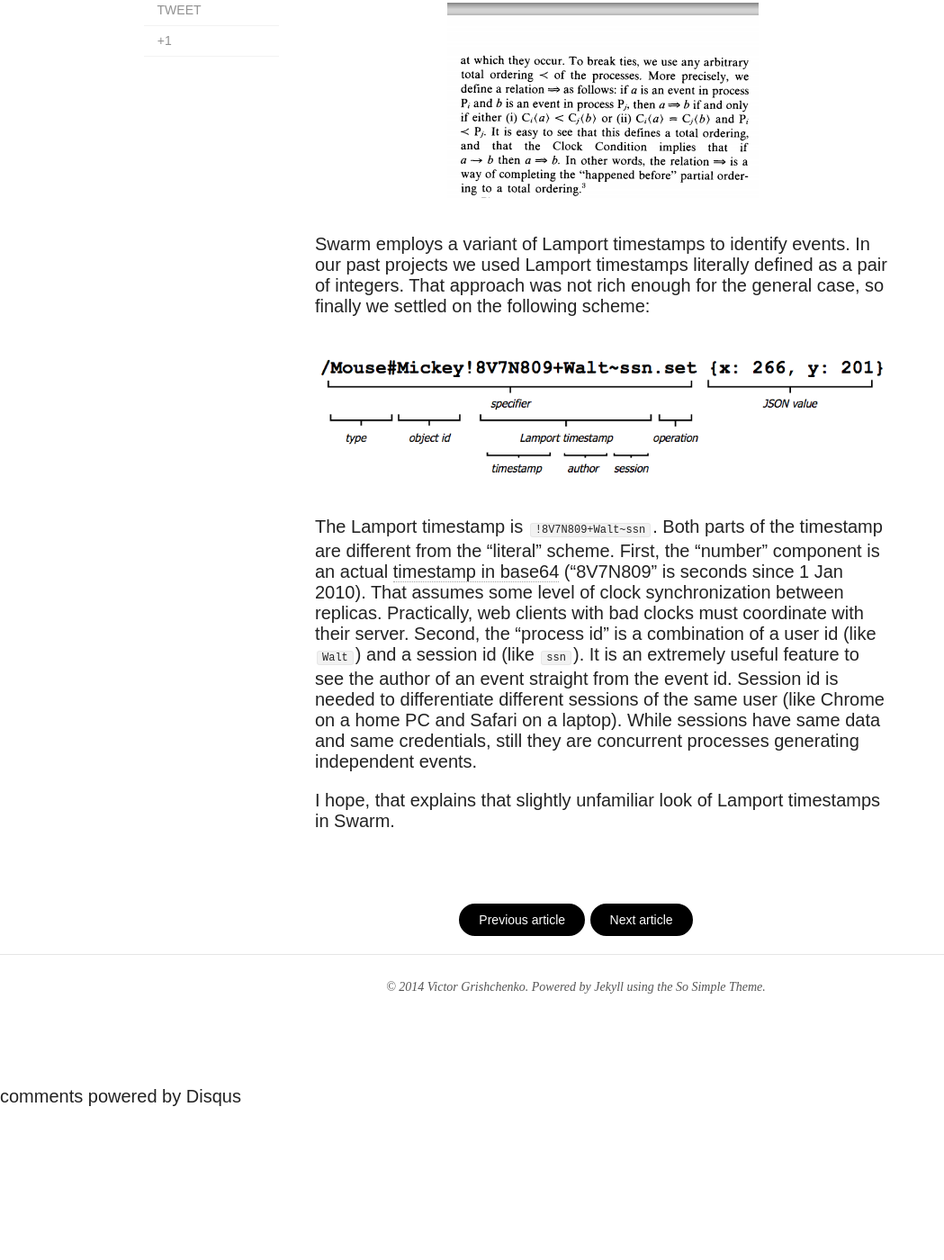
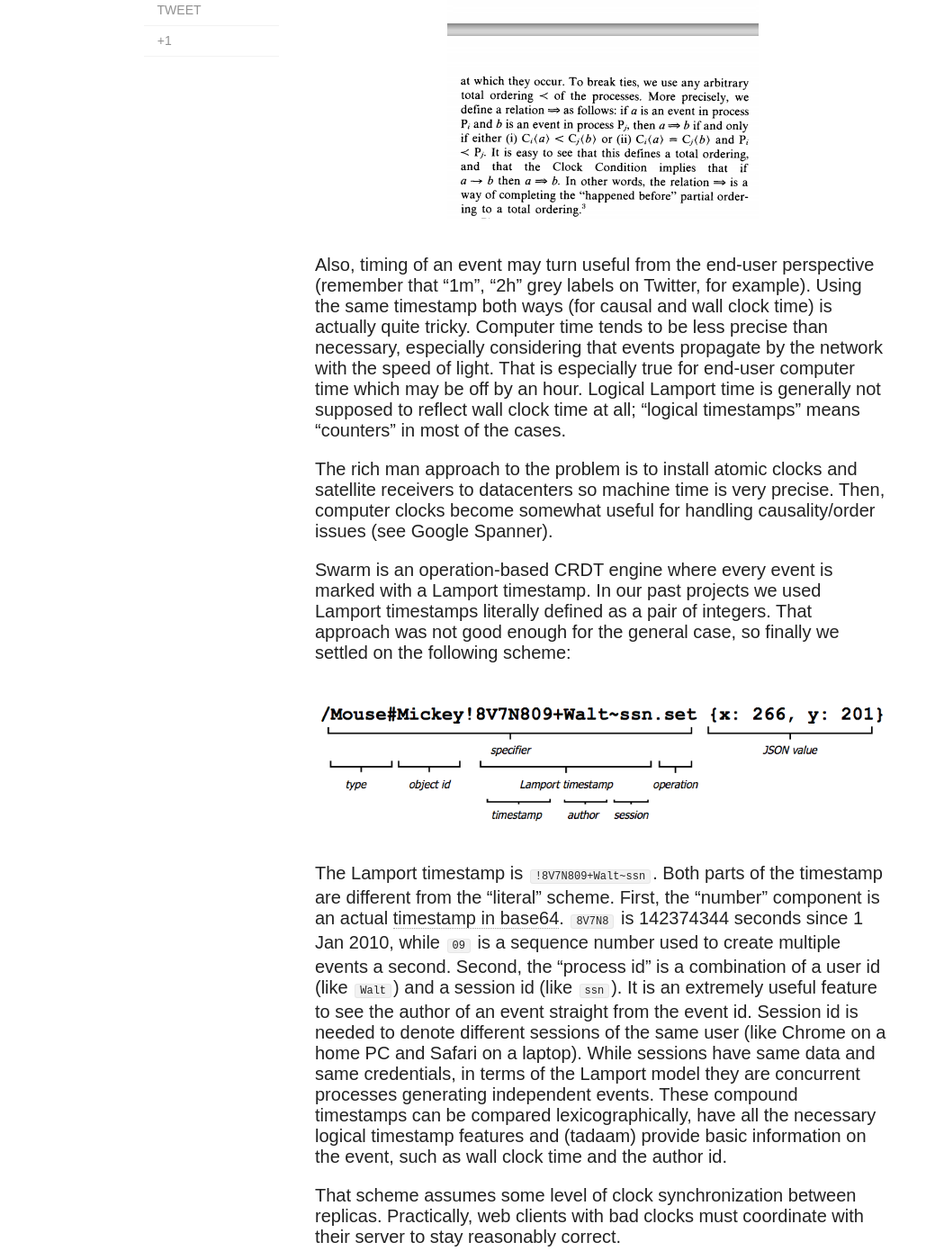
Before and after one commit to swarmdb/swarmdb.github.io, a Jekyll site: the page built from _posts/2014-07-15-lamport.md, in a window 1280 px wide and 1400 px high, scrolled down 1102 px. Shown: the whole window at 90% size, without its empty margins (0-1049 px from the left). Built offline with Jekyll 4.4.1, drawn with Linux system fonts in a browser that asks for light colours; nearby versions of some CDN libraries; comment, search, counter and statistics services are not loaded; before the commit the page ends 2332 px from its top, so only the background shows below that; some of the changed text lies outside the part shown.

Commit message:
post updated: lamport timestamps

```diff
--- a/_posts/2014-07-15-lamport.md
+++ b/_posts/2014-07-15-lamport.md
@@ -13,24 +13,63 @@ comments: true
 share: true
 ---
 
-The original [article](http://research.microsoft.com/en-us/um/people/lamport/pubs/time-clocks.pdf) defines Lamport clocks as, essentially, a tuple of a number (plain timestamp) and a process id.
-Each process stamps its new event with a number, assuming it is greater than any previously known timestamp number.
-Concurrent events created by different processes may have equal timestamp numbers.
-Such tie is resolved in an arbitrary but consistent way, namely by comparing (unique) process ids.
+[Lamport timestamps][wiki] are necessary to sort out event order and causality
+issues in a distributed system.  The original [article][lamport] defines
+Lamport clocks as, essentially, a tuple of a number (plain timestamp) and a
+process id.  Each process stamps its new event with a number, assuming it is
+greater than any previously known timestamp number.  Concurrent events created
+by different processes may have equal timestamp numbers.  Such tie is resolved
+in an arbitrary but consistent way, namely by comparing (unique) process ids.
+
+[lamport]: http://research.microsoft.com/en-us/um/people/lamport/pubs/time-clocks.pdf
+[wiki]: http://en.wikipedia.org/wiki/Lamport_timestamps
 
 ![Lamport: total order definition]({{ site.url }}/images/cite-lamport.png)
 
-Swarm employs a variant of Lamport timestamps to identify events. In our past projects we used Lamport timestamps literally defined as a pair of integers. That approach was not rich enough for the general case, so finally we settled on the following scheme:
+Also, timing of an event may turn useful from the
+end-user perspective (remember that "1m", "2h" grey labels on Twitter,
+for example). Using the same timestamp both ways (for causal and wall clock
+time) is actually quite tricky. Computer time tends to be less precise
+than necessary, especially considering that events propagate by the network
+with the speed of light. That is especially true for end-user computer time
+which may be off by an hour. Logical Lamport time is generally not supposed
+to reflect wall clock time at all; "logical timestamps" means "counters" in
+most of the cases.
+
+The rich man approach to the problem is to install atomic clocks and satellite
+receivers to datacenters so machine time is very precise.  Then, computer
+clocks become somewhat useful for handling causality/order issues (see Google
+Spanner).
+
+Swarm is an operation-based CRDT engine where every event is marked with a
+Lamport timestamp.  In our past projects we used Lamport timestamps literally
+defined as a pair of integers. That approach was not good enough for the
+general case, so finally we settled on the following scheme:
 
 ![Swarm specifiers (compound event identifiers)]({{ site.url }}/images/spec.png)
 
-The Lamport timestamp is `!8V7N809+Walt~ssn`. Both parts of the timestamp are different from the "literal" scheme.
-First, the "number" component is an actual [timestamp in base64](https://github.com/gritzko/swarm/blob/680b52128bb1e87ce3ead9edbe0f5ab480a56b3f/lib/swarm3.js#L1456) ("8V7N809" is seconds since 1 Jan 2010).
-That assumes some level of clock synchronization between replicas.
-Practically, web clients with bad clocks must coordinate with their server.
-Second, the "process id" is a combination of a user id (like `Walt`) and a session id (like `ssn`).
-It is an extremely useful feature to see the author of an event straight from the event id.
-Session id is needed to differentiate different sessions of the same user (like Chrome on a home PC and Safari on a laptop).
-While sessions have same data and same credentials, still they are concurrent processes generating independent events.
+The Lamport timestamp is `!8V7N809+Walt~ssn`. Both parts of the timestamp are
+different from the "literal" scheme.  First, the "number" component is an
+actual [timestamp in base64][code]. `8V7N8` is 142374344 seconds since 1 Jan
+2010, while `09` is a sequence number used to create multiple events a second.
+Second, the "process id" is a combination of a user id (like `Walt`) and a
+session id (like `ssn`).  It is an extremely useful feature to see the author
+of an event straight from the event id.  Session id is needed to denote
+different sessions of the same user (like Chrome on a home PC and Safari on a
+laptop).  While sessions have same data and same credentials, in terms of the
+Lamport model they are concurrent processes generating independent events.
+These compound timestamps can be compared lexicographically, have all the
+necessary logical timestamp features and (tadaam) provide basic information on
+the event, such as wall clock time and the author id.
+
+That scheme assumes some level of clock synchronization between replicas.
+Practically, web clients with bad clocks must coordinate with their server
+to stay reasonably correct.
+
+Swarm implements two other timestamp schemes: purely logical LamportClocks
+and MinutePreciseClocks if you do not care about seconds.
+It is up to developer to pick the most convenient one.
 
 I hope, that explains that slightly unfamiliar look of Lamport timestamps in Swarm.
+
+[code]: https://github.com/gritzko/swarm/blob/master/lib/SecondPreciseClock.js#L61
```
